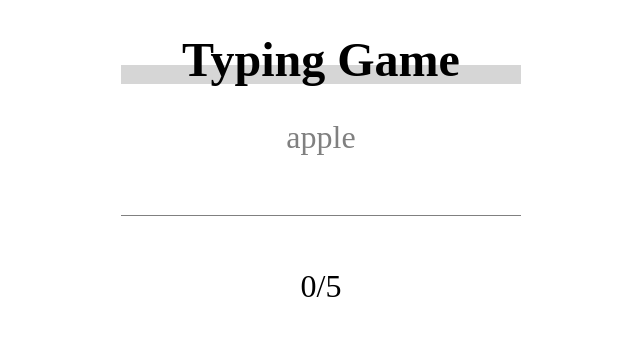
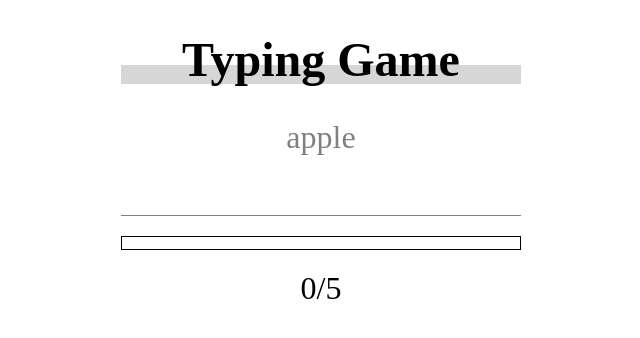
Before and after one commit to shuzocc/hiroshi01, a plain HTML site: page index.html in a window 1280 px wide. Both pictures are taken after a click on the button "START". Shown: the whole page, without its empty margins (319-959 px from the left). Drawn offline with nearby package versions, Linux system fonts and the light colour scheme.

Commit message:
Update index.html

```diff
--- a/index.html
+++ b/index.html
@@ -20,7 +20,7 @@
             <div class="typeFormWrapper mb-20">
                 <input id="typeForm" v-model="typeBox" type="text" class="typeForm">
             </div>
-            <div class="guageWrapper mb-20">
+            <div class="gaugeWrapper mb-20">
                 <div v-bind:style="styleObject" class="gauge"></div>
             </div>
             <div>{{current_question_counts}}/{{question_counts}}</div>
```
